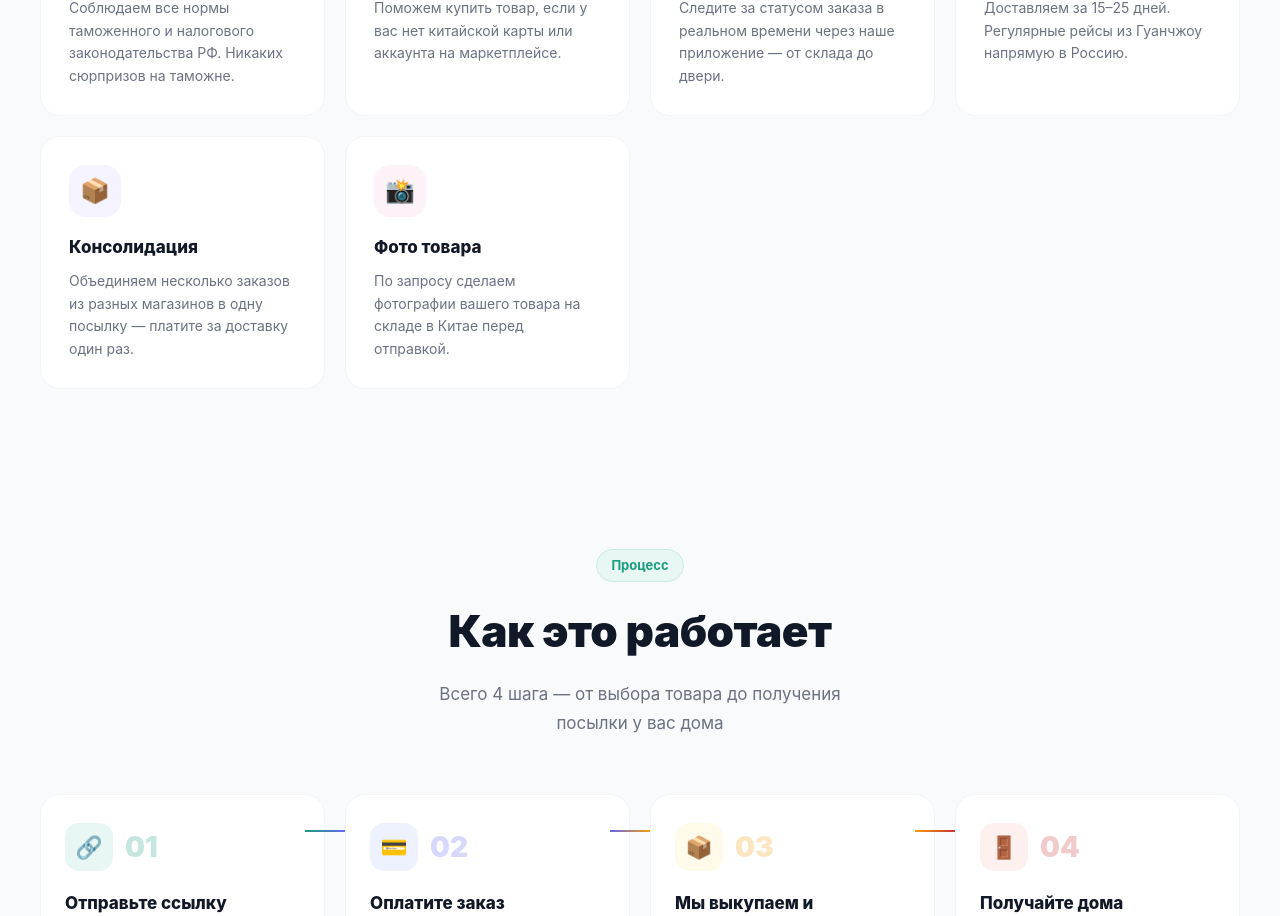
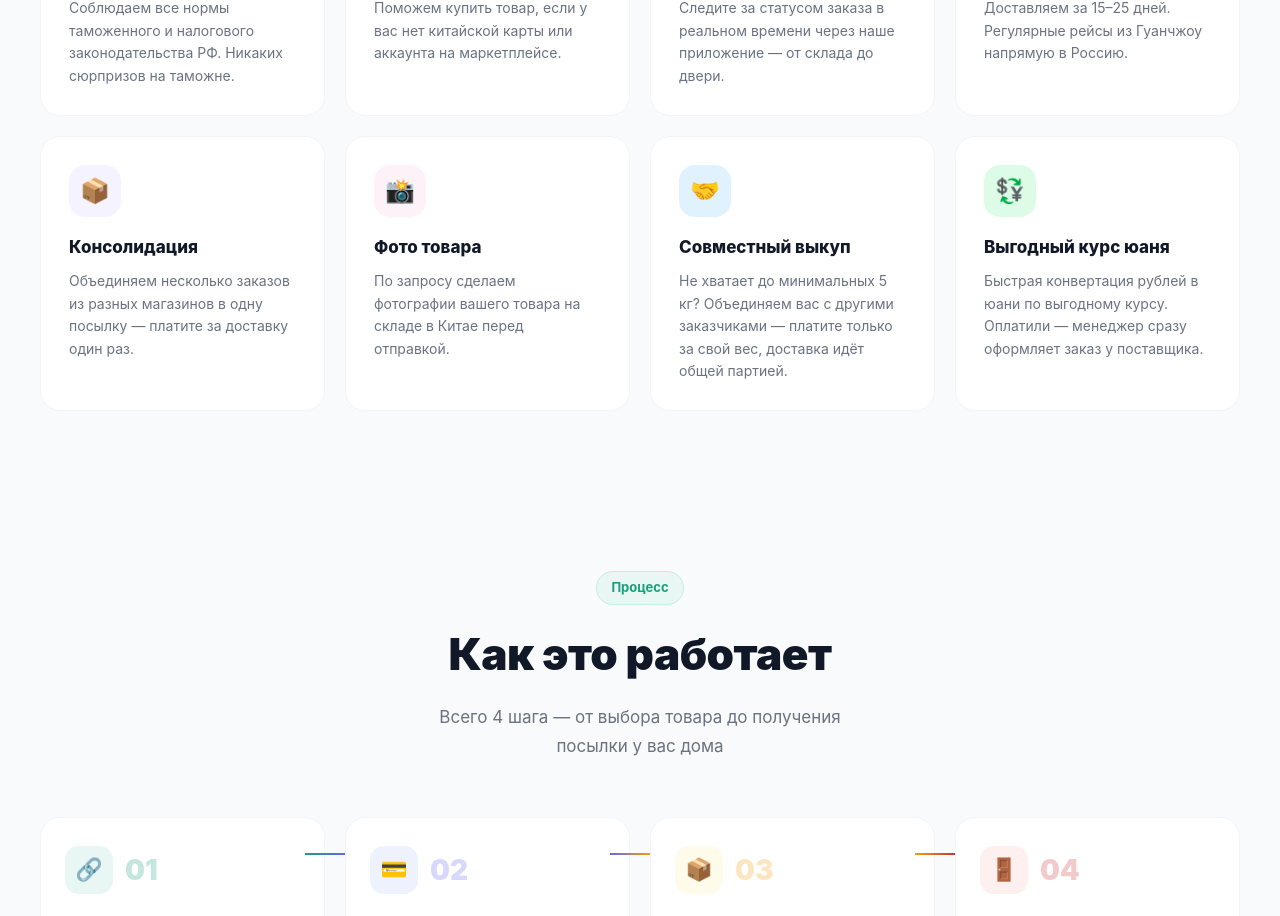
Before and after one commit to penjalittc-debug/taopost-site, a Next.js app: page / in a window 1280 px wide. Shown: the part 3377-4293 px from the top of the page. Built offline with nearby package versions, Linux system fonts and the light colour scheme.

Commit message:
feat: add 2 new feature cards — joint purchase and currency exchange

```diff
--- a/components/Features.tsx
+++ b/components/Features.tsx
@@ -42,6 +42,20 @@ const FEATURES = [
     description: 'По запросу сделаем фотографии вашего товара на складе в Китае перед отправкой.',
     color: '#ec4899',
     bg: '#fdf2f8',
+  },
+  {
+    icon: '🤝',
+    title: 'Совместный выкуп',
+    description: 'Не хватает до минимальных 5 кг? Объединяем вас с другими заказчиками — платите только за свой вес, доставка идёт общей партией.',
+    color: '#0ea5e9',
+    bg: '#e0f2fe',
+  },
+  {
+    icon: '💱',
+    title: 'Выгодный курс юаня',
+    description: 'Быстрая конвертация рублей в юани по выгодному курсу. Оплатили — менеджер сразу оформляет заказ у поставщика.',
+    color: '#16a34a',
+    bg: '#dcfce7',
   },
 ];
 
```
